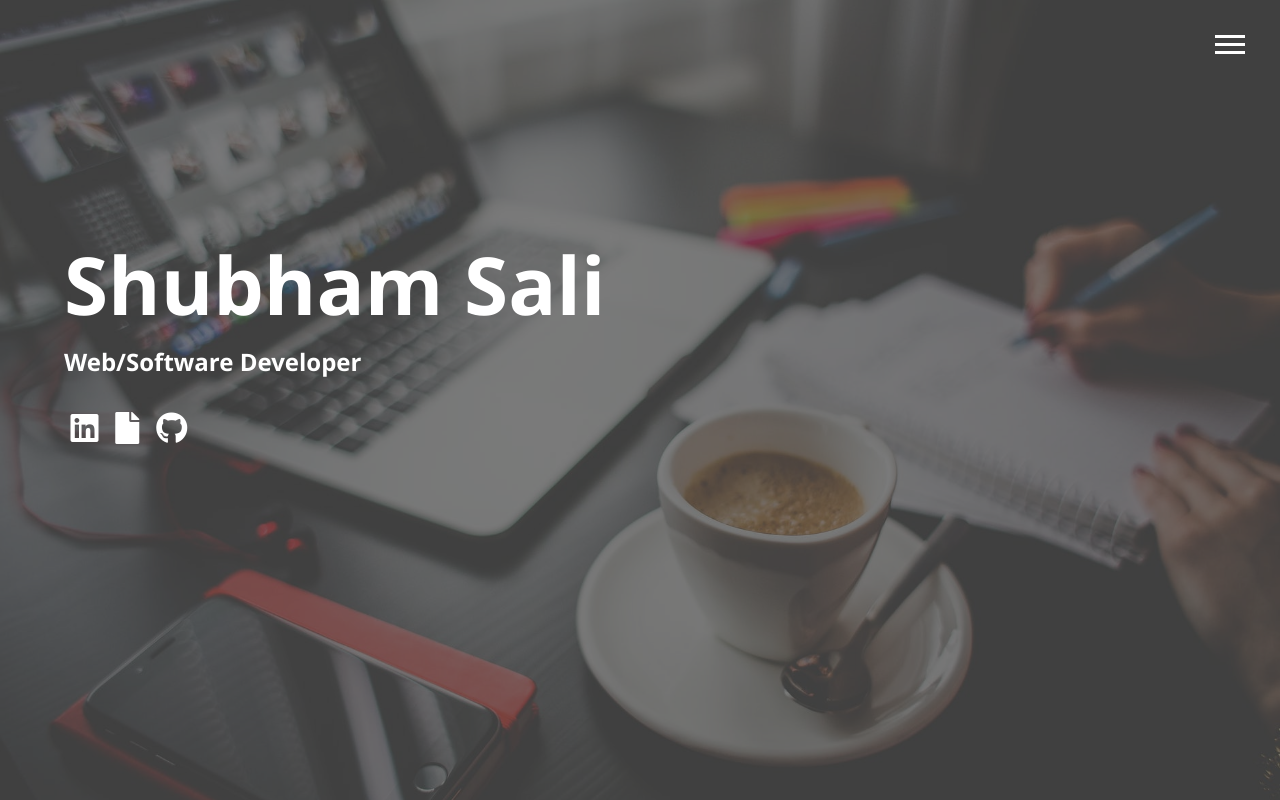
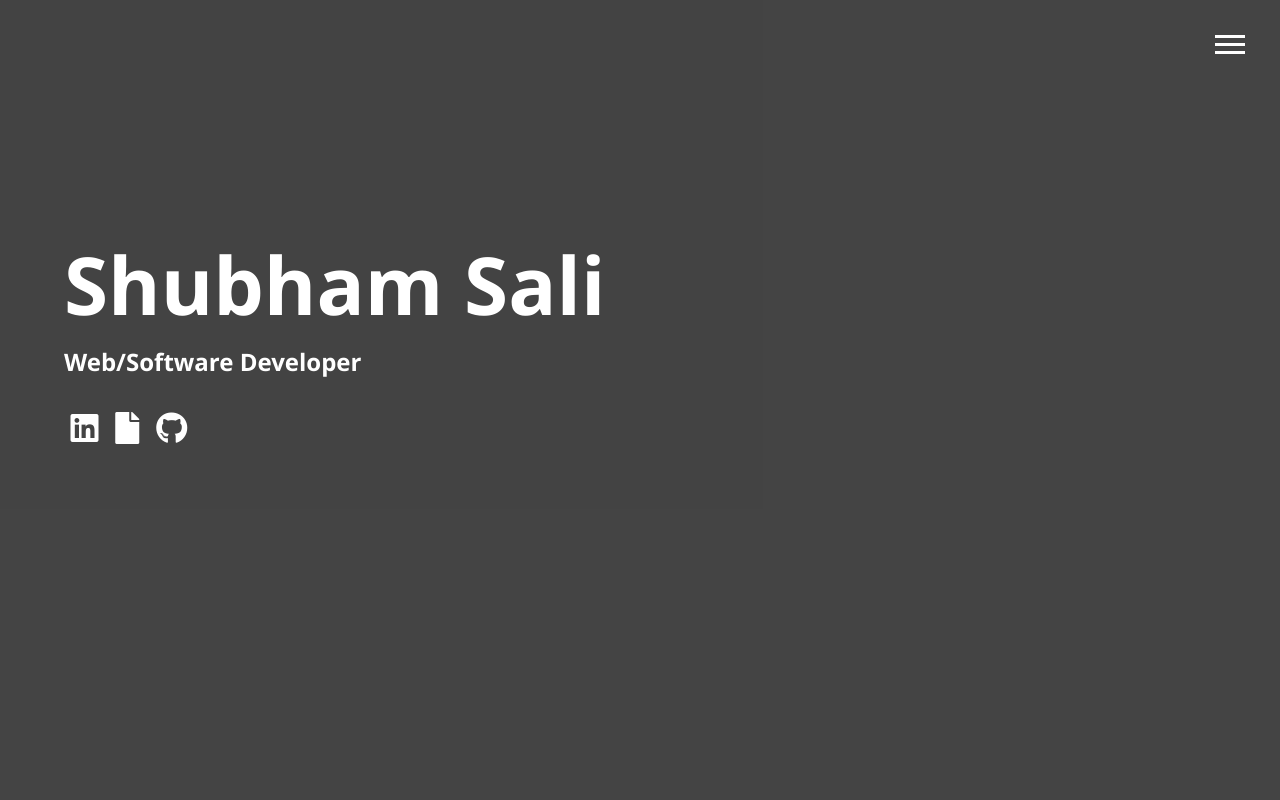
Before and after one commit to shubhamsali28/portfolio, a website: page dist/index.html in a window 1280 px wide. Drawn offline with Linux system fonts and the light colour scheme.

Commit message:
Update index.html

```diff
--- a/dist/index.html
+++ b/dist/index.html
@@ -8,7 +8,7 @@
     <link rel="stylesheet" href="css/main.css">
     <title>Portfolio - Shubham Sali</title>
 </head>
-<body id="bg-img" style="background-image: url('/dist/img/porto.jpeg')">
+<body id="bg-img">
     <header>
             <!-- BreadCrumb -->
         <div class="menu-btn">
```
